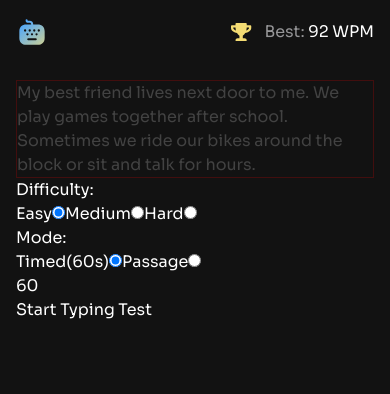
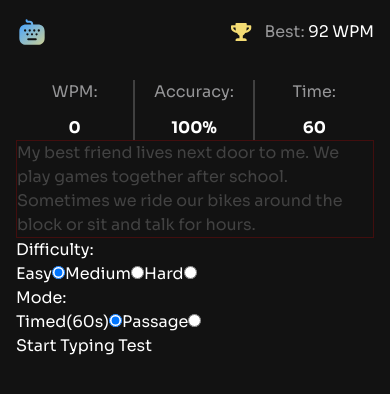
Before and after one commit to SanazBHMN/typing-speed-test, a React (Vite) app: page / in a window 390 px wide. Shown: the top 394 px of the page. Built offline with nearby package versions, Linux system fonts and the light colour scheme.

Commit message:
Add Controls section and make it responsive

```diff
--- a/src/App.jsx
+++ b/src/App.jsx
@@ -5,6 +5,7 @@ import { Passage } from "./components/Passage";
 import passages from "./data.json";
 import { getRandomIndex } from "./utils/getRandomIndex";
 import { Header } from "./components/Header";
+import { Controls } from "./components/Controls";
 
 function App() {
   const [secondsLeft, setSecondsLeft] = useState(60);
@@ -79,6 +80,9 @@ function App() {
   return (
     <div className="p-4 md:p-8 pb-0">
       <Header bestResult={92} />
+      <Controls
+        mode={mode === "timed" ? secondsLeft : formatTime(elapsedSeconds)}
+      />
       <div
         style={{
           border: "1px solid red",
@@ -161,7 +165,6 @@ function App() {
           onChange={handleModeChange}
         />
       </div>
-      <p>{mode === "timed" ? secondsLeft : formatTime(elapsedSeconds)}</p>
       {!isTestStarted && (
         <button
           onClick={() => {
--- /dev/null
+++ b/src/components/Accuracy.jsx
@@ -0,0 +1,5 @@
+import { ControlLayout } from "./ControlLayout";
+
+export const Accuracy = () => {
+  return <ControlLayout controlTitle="Accuracy" controlValue={`${100}%`} />;
+};
--- /dev/null
+++ b/src/components/ControlLayout.jsx
@@ -0,0 +1,8 @@
+export const ControlLayout = ({ controlTitle, controlValue }) => {
+  return (
+    <div className="flex flex-col md:flex-row md:justify-center gap-3 items-center">
+      <p className="text-neutral-400">{controlTitle}:</p>
+      <p className="text-neutral-0 font-bold">{controlValue}</p>
+    </div>
+  );
+};
--- /dev/null
+++ b/src/components/Controls.jsx
@@ -0,0 +1,13 @@
+import { Accuracy } from "./Accuracy";
+import { Wpm } from "./Wpm";
+import { Time } from "./Time";
+
+export const Controls = ({ mode }) => {
+  return (
+    <div className="grid grid-cols-3 divide-x-2 divide-neutral-700">
+      <Wpm />
+      <Accuracy />
+      <Time mode={mode} />
+    </div>
+  );
+};
--- /dev/null
+++ b/src/components/Time.jsx
@@ -0,0 +1,5 @@
+import { ControlLayout } from "./ControlLayout";
+
+export const Time = ({ mode }) => {
+  return <ControlLayout controlTitle="Time" controlValue={mode} />;
+};
--- /dev/null
+++ b/src/components/Wpm.jsx
@@ -0,0 +1,5 @@
+import { ControlLayout } from "./ControlLayout";
+
+export const Wpm = () => {
+  return <ControlLayout controlTitle="WPM" controlValue={0} />;
+};
```
